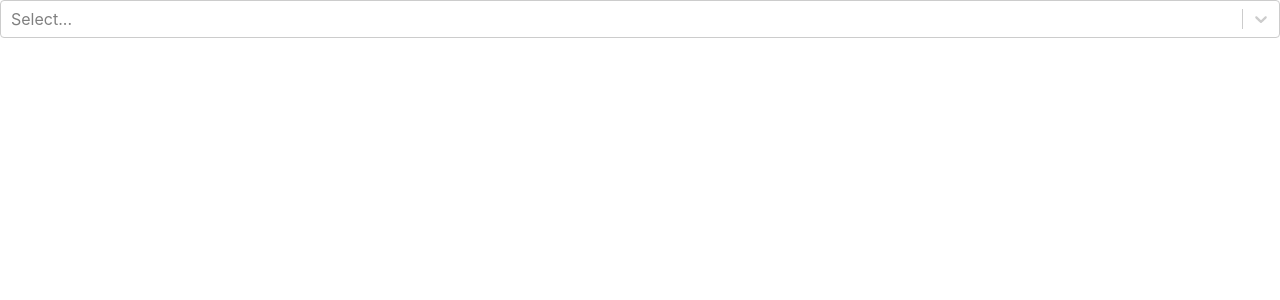
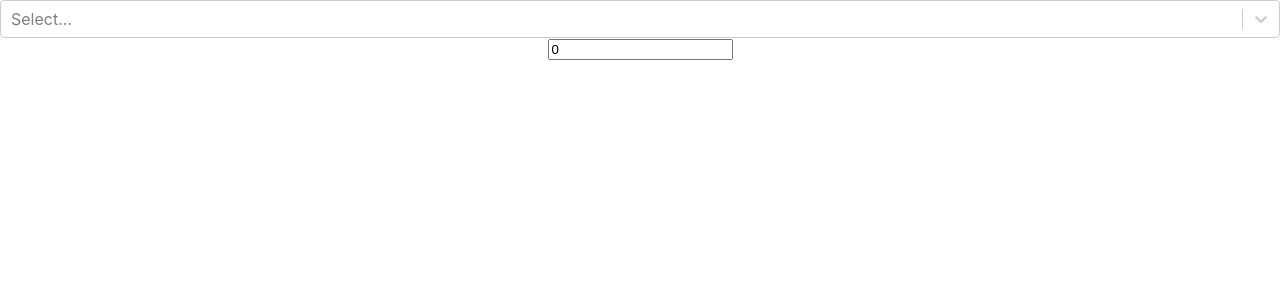
Before and after one commit to douglasnaphas/react-app-3, a React (Create React App) app: page / in a window 1280 px wide. Shown: the top 300 px of the page. Built offline with nearby package versions, Linux system fonts and the light colour scheme.

Commit message:
Add a TextField that mock-fires a mutation

```diff
--- a/src/App.js
+++ b/src/App.js
@@ -13,6 +13,17 @@ function App() {
     { value: "strawberry", label: "Strawberry" },
     { value: "vanilla", label: "Vanilla" },
   ];
+  const TextField = ({ label, onBlur, defaultValue, disabled = false }) => (
+    <input
+      name={label}
+      disabled={disabled}
+      type="text"
+      defaultValue={defaultValue}
+      onBlur={(event) => {
+        if (event.target.value !== defaultValue) onBlur(event.target.value);
+      }}
+    />
+  );
   return (
     <div className="App">
       <div>
@@ -22,6 +33,20 @@ function App() {
           options={options}
         ></Select>
       </div>
+      <div>
+        <TextField
+          label="at:"
+          defaultValue={0}
+          onBlur={(v) => {
+            console.log(
+              `I would fire a mutation with option`,
+              selectedOption,
+              ", value",
+              v
+            );
+          }}
+        ></TextField>
+      </div>
     </div>
   );
 }
```
